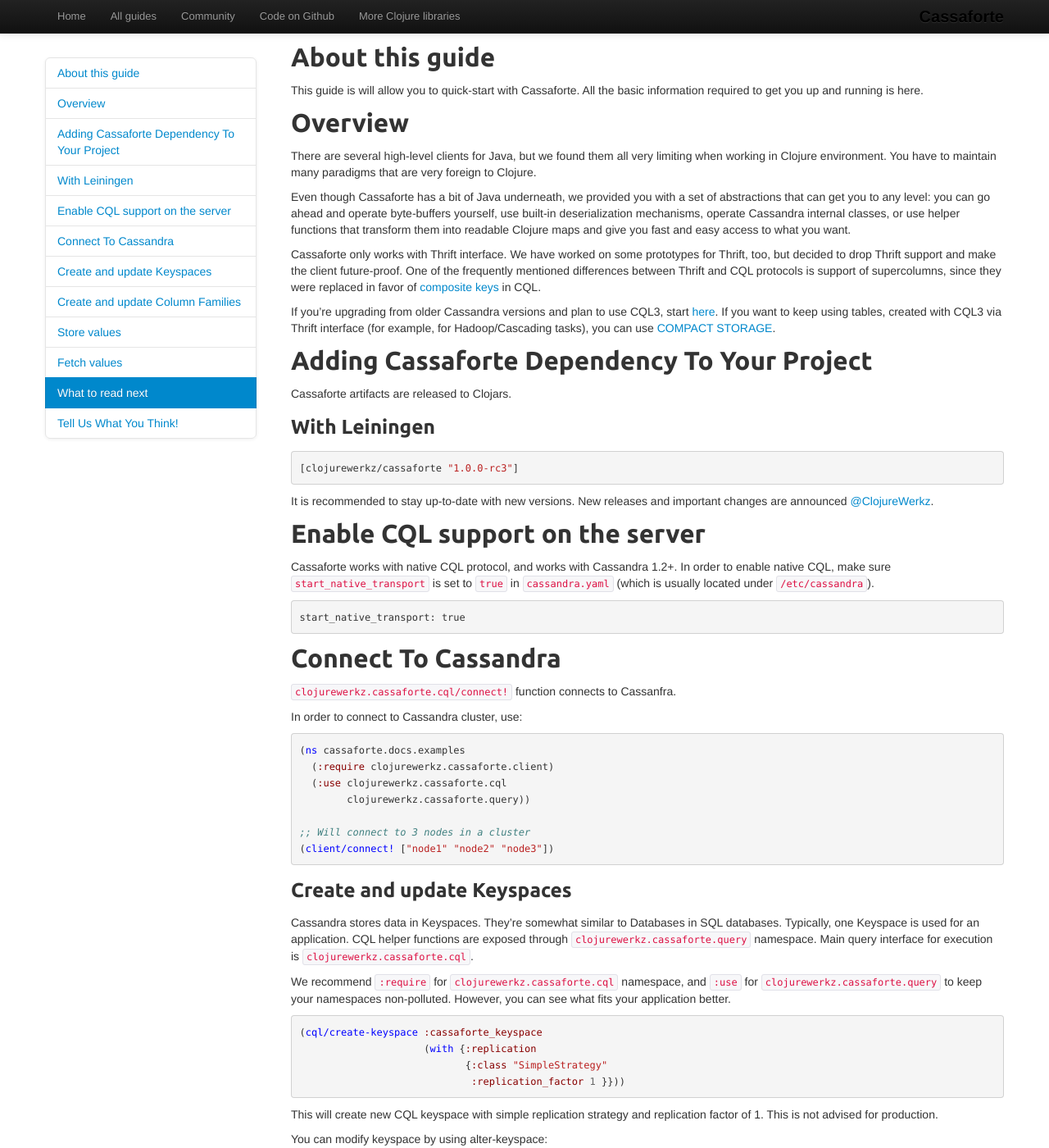
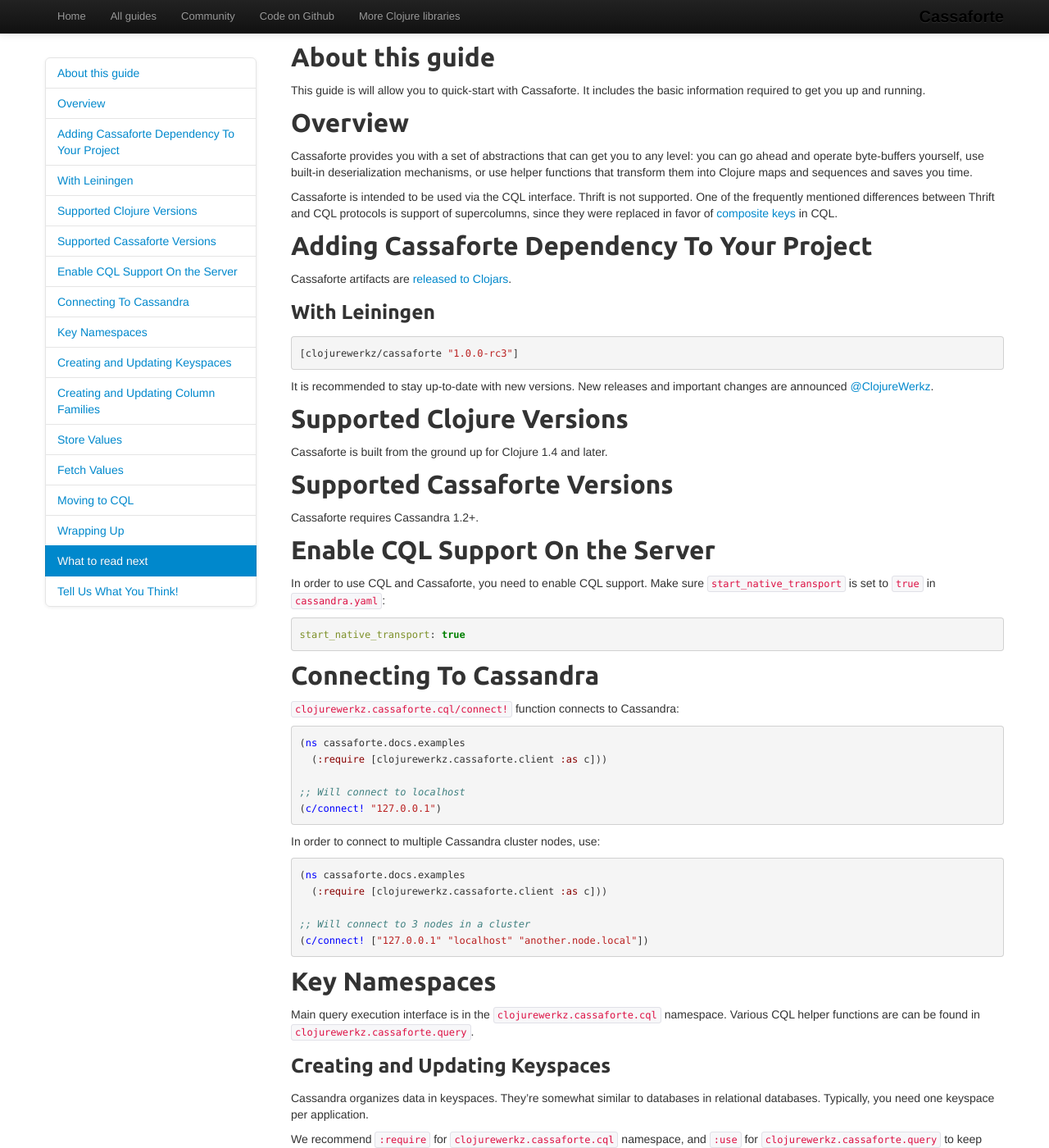
Before and after one commit to clojurewerkz/cassaforte.docs, a Jekyll site: the page built from articles/getting_started.md, in a window 1280 px wide and 1400 px high. Shown: the whole window at 82% size. Built offline with Jekyll 4.4.1, drawn with Linux system fonts in a browser that asks for light colours; some web fonts are replaced; Markdown is read by kramdown in place of the engine named in the settings; some of the changed text lies outside the part shown.

Commit message:
Initial edits to the Getting Started guide

````diff
--- a/articles/getting_started.md
+++ b/articles/getting_started.md
@@ -5,38 +5,25 @@ layout: article
 
 ## About this guide
 
-This guide is will allow you to quick-start with Cassaforte. All the
-basic information required to get you up and running is here.
+This guide is will allow you to quick-start with Cassaforte. It includes the
+basic information required to get you up and running.
 
 ## Overview
 
-There are several high-level clients for Java, but we found them all
-very limiting when working in Clojure environment. You have to
-maintain many paradigms that are very foreign to Clojure.
+Cassaforte provides you with a set of abstractions that can get you to
+any level: you can go ahead and operate byte-buffers yourself, use
+built-in deserialization mechanisms, or use helper functions that
+transform them into Clojure maps and sequences and saves you time.
 
-Even though Cassaforte has a bit of Java underneath, we provided you
-with a set of abstractions that can get you to any level: you can go
-ahead and operate byte-buffers yourself, use built-in deserialization
-mechanisms, operate Cassandra internal classes, or use helper
-functions that transform them into readable Clojure maps and give you
-fast and easy access to what you want.
-
-Cassaforte only works with Thrift interface. We have worked on some
-prototypes for Thrift, too, but decided to drop Thrift support and
-make the client future-proof. One of the frequently mentioned differences
-between Thrift and CQL protocols is support of supercolumns, since they were
-replaced in favor of [composite keys](https://issues.apache.org/jira/browse/CASSANDRA-3237)
-in CQL.
-
-If you're upgrading from older Cassandra versions and plan to use CQL3,
-start [here](http://www.datastax.com/dev/blog/thrift-to-cql3). If you
-want to keep using tables, created with CQL3 via Thrift interface
-(for example, for Hadoop/Cascading tasks), you can use
-[COMPACT STORAGE](https://issues.apache.org/jira/browse/CASSANDRA-4924).
+Cassaforte is intended to be used via the CQL interface. Thrift is not
+supported.  One of the frequently mentioned differences between Thrift
+and CQL protocols is support of supercolumns, since they were replaced
+in favor of [composite
+keys](https://issues.apache.org/jira/browse/CASSANDRA-3237) in CQL.
 
 ## Adding Cassaforte Dependency To Your Project
 
-Cassaforte artifacts are released to Clojars.
+Cassaforte artifacts are [released to Clojars](https://clojars.org/clojurewerkz/cassaforte).
 
 ### With Leiningen
 
@@ -47,46 +34,68 @@ Cassaforte artifacts are released to Clojars.
 It is recommended to stay up-to-date with new versions. New releases
 and important changes are announced [@ClojureWerkz](http://twitter.com/clojurewerkz).
 
-## Enable CQL support on the server
+## Supported Clojure Versions
 
-Cassaforte works with native CQL protocol, and works with Cassandra 1.2+.
-In order to enable native CQL, make sure `start_native_transport` is set to `true` in `cassandra.yaml`
-(which is usually located under `/etc/cassandra`).
+Cassaforte is built from the ground up for Clojure 1.4 and later.
 
-```
+
+## Supported Cassaforte Versions
+
+Cassaforte requires Cassandra 1.2+.
+
+
+
+## Enable CQL Support On the Server
+
+In order to use CQL and Cassaforte, you need to enable CQL support. Make sure `start_native_transport` is set to `true` in `cassandra.yaml`:
+
+``` yaml
 start_native_transport: true
 ```
 
-## Connect To Cassandra
+## Connecting To Cassandra
 
-`clojurewerkz.cassaforte.cql/connect!` function connects to Cassanfra.
+`clojurewerkz.cassaforte.cql/connect!` function connects to Cassandra:
 
-In order to connect to Cassandra cluster, use:
+``` clojure
+(ns cassaforte.docs.examples
+  (:require [clojurewerkz.cassaforte.client :as c]))
+
+;; Will connect to localhost
+(c/connect! "127.0.0.1")
+```
+
+In order to connect to multiple Cassandra cluster nodes, use:
 
 ```clojure
 (ns cassaforte.docs.examples
-  (:require clojurewerkz.cassaforte.client)
-  (:use clojurewerkz.cassaforte.cql
-        clojurewerkz.cassaforte.query))
+  (:require [clojurewerkz.cassaforte.client :as c]))
 
 ;; Will connect to 3 nodes in a cluster
-(client/connect! ["node1" "node2" "node3"])
+(c/connect! ["127.0.0.1" "localhost" "another.node.local"])
 ```
 
-### Create and update Keyspaces
+## Key Namespaces
 
-Cassandra stores data in Keyspaces. They're somewhat similar to
-Databases in SQL databases.  Typically, one Keyspace is used for an
-application. CQL helper functions are exposed through
-`clojurewerkz.cassaforte.query` namespace. Main query interface for
-execution is `clojurewerkz.cassaforte.cql`.
+Main query execution interface is in the `clojurewerkz.cassaforte.cql`
+namespace. Various CQL helper functions are can be found in
+`clojurewerkz.cassaforte.query`.
+
+
+### Creating and Updating Keyspaces
+
+Cassandra organizes data in keyspaces. They're somewhat similar to
+databases in relational databases.  Typically, you need one keyspace
+per application.
 
 We recommend `:require` for `clojurewerkz.cassaforte.cql` namespace,
 and `:use` for `clojurewerkz.cassaforte.query` to keep your namespaces
 non-polluted. However, you can see what fits your application better.
 
 ```clojure
-(cql/create-keyspace :cassaforte_keyspace
+(require '[clojurewerkz.cassaforte.cql :as cql])
+
+(cql/create-keyspace "cassaforte_keyspace"
                      (with {:replication
                             {:class "SimpleStrategy"
                              :replication_factor 1 }}))
@@ -95,36 +104,48 @@ non-polluted. However, you can see what fits your application better.
 This will create new CQL keyspace with simple replication strategy and
 replication factor of 1. This is not advised for production.
 
-You can modify keyspace by using alter-keyspace:
+You can modify keyspace settings with `clojurewerkz.cassaforte.cql/alter-keyspace`:
 
 ```clojure
-(cql/alter-keyspace :cassaforte_keyspace
+(require '[clojurewerkz.cassaforte.cql :as cql])
+
+(cql/alter-keyspace "cassaforte_keyspace"
                     (with {:durable_writes false
                            :replication    {:class "NetworkTopologyStrategy"
                                             :dc1 1
                                             :dc2 2}}))
 ```
 
-Switch to keyspace, in order to start with Column Families within the keyspace:
+Before you can use a keyspace, you have to switch to it with `clojurewerkz.cassaforte.xql/use-keyspace`:
 
 ```clojure
-(cql/use-keyspace :cassaforte_keyspace)
+(require '[clojurewerkz.cassaforte.cql :as cql])
+
+(cql/use-keyspace "cassaforte_keyspace")
 ```
 
 You can learn more about working with keyspaces in [working with keyspaces guide](TBD)
 
-### Create and update Column Families
 
-Column Families contain multiple columns, each of which has a name,
-value and timestamp, and is referenced by row key. In order to create
-a Column Family, use `cql/create-table` or `cql/create-column-family`,
-which is an alias for the former one.
+### Creating and Updating Column Families
+
+Cassandra is a column-oriented database. Column Families contain
+multiple columns, each of which has a name, a value and a timestamp,
+and is referenced by a row key. Column families are roughly equivalent
+to tables in relational databases.
+
+In order to create a column family,
+use `clojurewerkz.cassaforte.cql/create-table` or
+`clojurewerkz.cassaforte.cql/create-column-family` (both are aliases
+for the same function):
 
 In order to create a Column Family with a single key, simply pass
 primary key name as a keyword in `primary-key` clause:
 
 ```clojure
-(cql/create-table :users
+(require '[clojurewerkz.cassaforte.cql :as cql])
+
+(cql/create-table "users"
                   (column-definitions {:name :varchar
                                        :age  :int
                                        :primary-key [:name]}))
@@ -134,43 +155,47 @@ In order to create a composite key, pass a vector holding names of
 columns that will become keys:
 
 ```clojure
-(cql/create-table :user_posts
+(cql/create-table "user_posts"
                   (column-definitions {:username :varchar
                                        :post_id  :varchar
                                        :body     :text
                                        :primary-key [:username :post_id]}))
 ```
 
-User Post record will now be identified by `username` and `post_id`.
+The user post record will now be identified by `username` and `post_id`.
 
-In order to update an existing Column Family, use `cql/alter-table` or
-`cql/alter-column-family`. This way you can add new columns and rename
-and change type of existing ones:
+In order to update an existing column family, use `clojurewerkz.cassaforte.cql/alter-table` or
+`cql/alter-column-family`. You can add new columns and rename
+and change types of the existing ones:
 
 ```clojure
-;; Change the type of post_id to integer
-(cql/alter-table :users
+(require '[clojurewerkz.cassaforte.cql :as cql])
+
+;; Change the type of a column to integer
+(cql/alter-table "users"
                  (alter-column :post_id :int))
 
-;; Add column age of type integer
-(cql/alter-table :users
+;; Add an integer column
+(cql/alter-table "users"
                  (add-column :age :integer))
 
-;; Rename username column to name
-(cql/alter-table :users
+;; Rename a column
+(cql/alter-table "users"
                  (rename-column :username :name))
 ```
 
-## Store values
+## Store Values
 
 Even though Cassandra is mostly known for it's fault-tolerancy and
 performance, it can also store data.
 
 You can insert simple values into your Column Family using
-`cql/insert` function:
+the `clojurewerkz.cassaforte.cql/insert` function:
 
 ```clojure
-(cql/insert :users {:name "Alex" :age (int 19)})
+(require '[clojurewerkz.cassaforte.cql :as cql])
+
+(cql/insert "users" {:name "Alex" :age (int 19)})
 ```
 
 However, for performance reasons we highly recommend using prepared
@@ -182,10 +207,13 @@ is transferred. If you want to learn more about prepared statements,
 refer to [working with data](TBD) guide.
 
 ```clojure
-(prepared
-   (cql/insert :users {:name "Alex" :age (int 19)}))
+(require '[clojurewerkz.cassaforte.cql :as cql])
+
+(cql/prepared
+   (cql/insert "users" {:name "Alex" :age (int 19)}))
+
 ```
-## Fetch values
+## Fetch Values
 
 CQL offers some querying opportunities. You can use `IN` queries, query
 by range or an exact match. Let's populate our users table with some
@@ -278,8 +306,22 @@ In order to limit results of your query, you can use limit:
 ;; => [{:username "Alex", :post_id "post1", :body "first post body"}]
 ```
 
+## Moving to CQL
+
+If you're upgrading from older Cassandra versions and plan to use CQL3,
+start [here](http://www.datastax.com/dev/blog/thrift-to-cql3). If you
+want to keep using tables, created with CQL3 via Thrift interface
+(for example, for Hadoop/Cascading tasks), you can use
+[COMPACT STORAGE](https://issues.apache.org/jira/browse/CASSANDRA-4924).
+
+
+## Wrapping Up
+
+TBD
+
+
 ## What to read next
 
-  * [Cassandra key concepts](/articles/cassandra_key_concepts.html) guide
+  * [Key Cassandra Concepts](/articles/cassandra_concepts.html) guide
   * [Advanced Client Options](/articles/advanced_client_options.html) guide
   * [Troubleshooting](/articles/troubleshooting.html) guide
````
